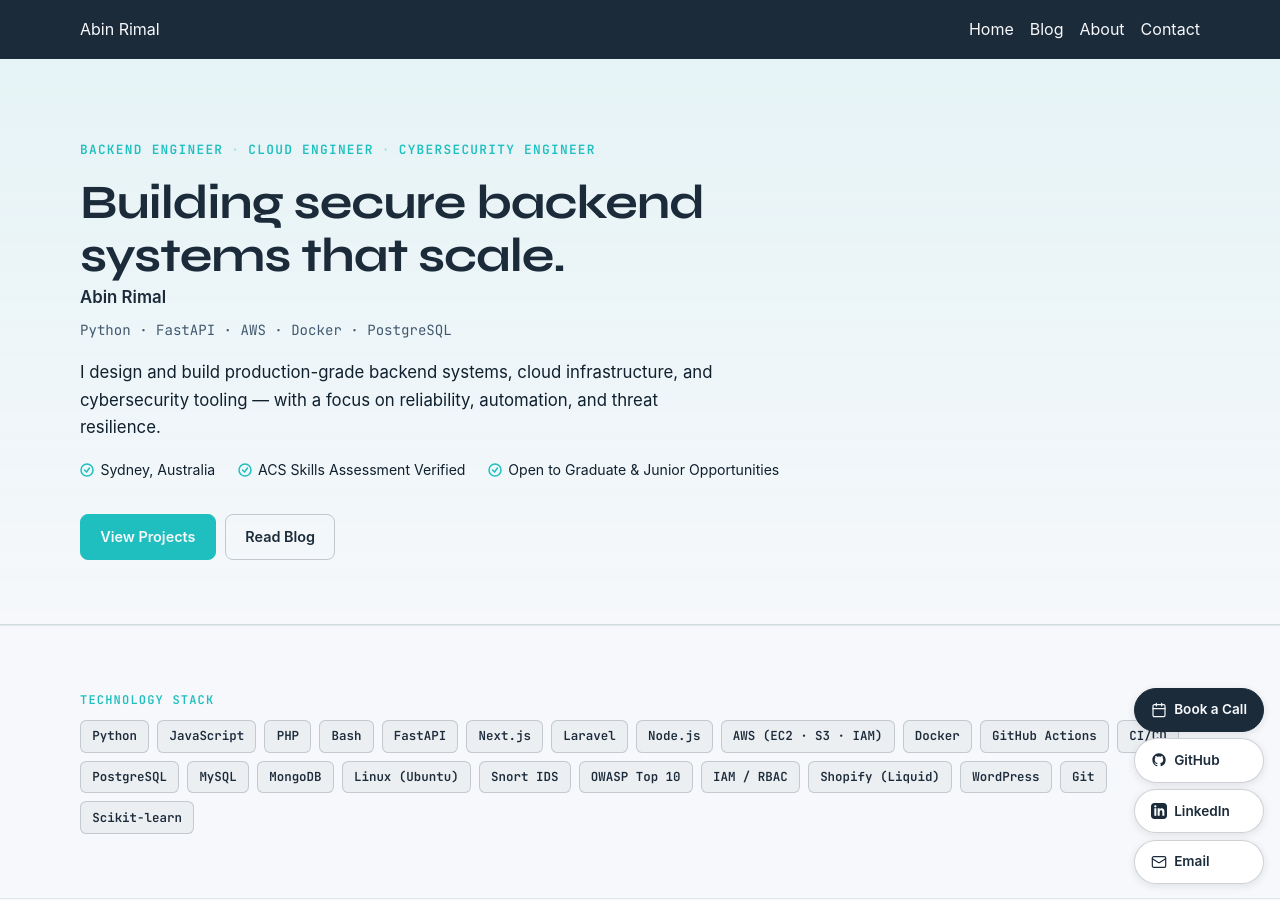
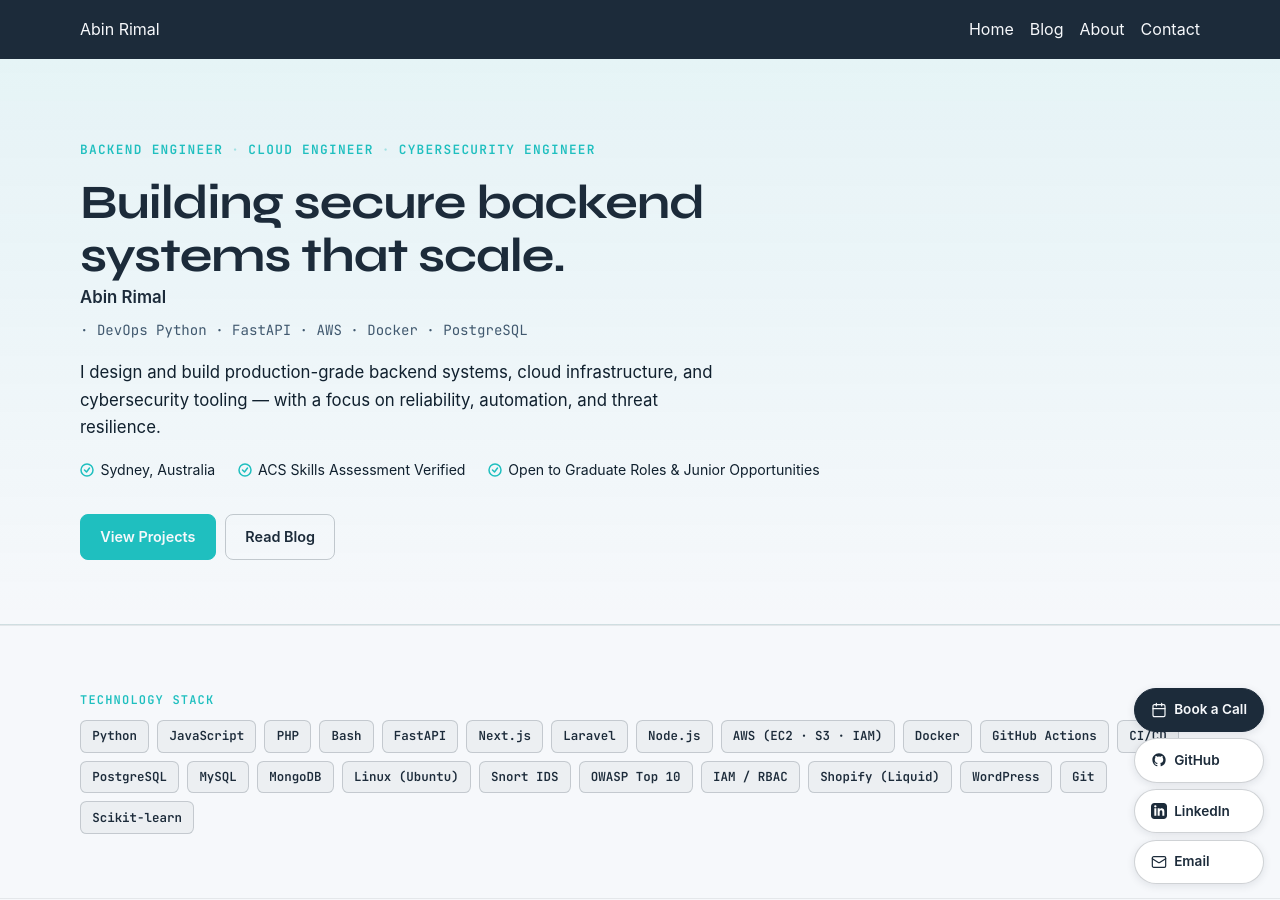
Before and after one commit to abinrimal/abinrimal.github.io, a Jekyll site: the page built from index.md, in a window 1280 px wide and 900 px high. Built offline with Jekyll 4.4.1, drawn with Linux system fonts in a browser that asks for light colours; some of the changed text lies outside the part shown.

Commit message:
Update hero stack and section headings in home.html

```diff
--- a/_layouts/home.html
+++ b/_layouts/home.html
@@ -19,7 +19,7 @@
 
     <p class="hero-name">Abin Rimal</p>
 
-    <p class="hero-stack">Python · FastAPI · AWS · Docker · PostgreSQL</p>
+    <p class="hero-stack">· DevOps Python · FastAPI · AWS · Docker · PostgreSQL </p>
 
     <p class="hero-body">
       I design and build production-grade backend systems, cloud infrastructure, and cybersecurity tooling — with a focus on reliability, automation, and threat resilience.
@@ -45,7 +45,7 @@
           <circle cx="7" cy="7" r="6" stroke="currentColor" stroke-width="1.5"/>
           <path d="M4.5 7L6.5 9L9.5 5" stroke="currentColor" stroke-width="1.5" stroke-linecap="round" stroke-linejoin="round"/>
         </svg>
-        Open to Graduate &amp; Junior Opportunities
+        Open to Graduate Roles &amp; Junior Opportunities
       </li>
     </ul>
 
@@ -311,8 +311,8 @@
 ════════════════════════════════════════════ -->
 <section class="writing-section" aria-label="Technical writing">
   <div class="container">
-    <p class="section-eyebrow">Technical Writing</p>
-    <h2 class="section-heading">Writing that shows the work.</h2>
+    <p class="section-eyebrow">Recent Blogs</p>
+    <h2 class="section-heading">Technical Writings</h2>
     <div class="post-grid">
       {% for post in site.posts limit:3 %}
       <article class="post-card {% if forloop.first %}post-card--featured{% endif %}" aria-label="{{ post.title }}">
```
